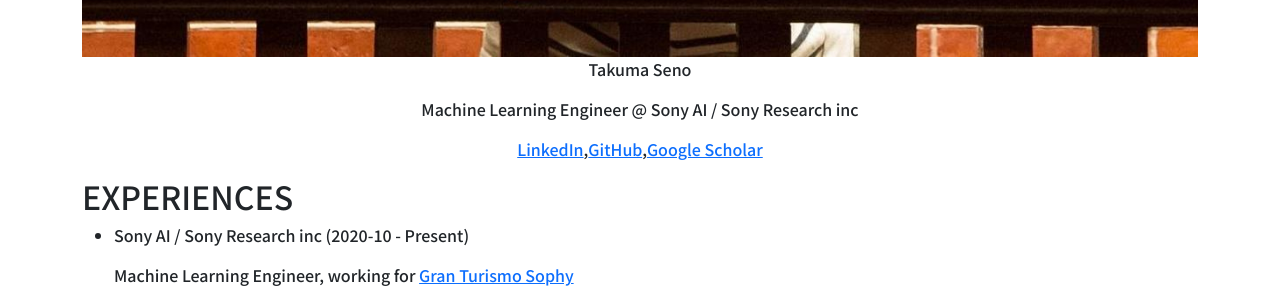
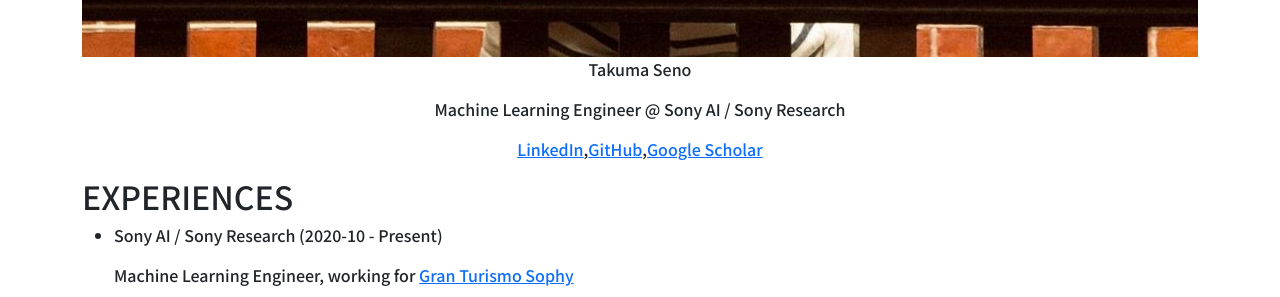
Before and after one commit to takuseno/takuseno.github.io, a Gatsby site: page / in a window 1280 px wide. Shown: the part 1115-1412 px from the top of the page. Built offline with nearby package versions, Linux system fonts and the light colour scheme; Gatsby itself is replaced by a stand-in of ours.

Commit message:
Update company name

```diff
--- a/src/pages/index.js
+++ b/src/pages/index.js
@@ -32,7 +32,7 @@
       </Row>
       <Row className="justify-content-md-center">
         <Col md="auto">
-          <p>Machine Learning Engineer @ Sony AI / Sony Research inc</p>
+          <p>Machine Learning Engineer @ Sony AI / Sony Research</p>
         </Col>
       </Row>
       <Row className="justify-content-md-center">
@@ -55,7 +55,7 @@
       <div className={sectionContentStyle}>
         <ul className={contentListStyle}>
           <li>
-            <p><span className={importantNameStyle}>Sony AI / Sony Research inc</span> (2020-10 - Present)</p>
+            <p><span className={importantNameStyle}>Sony AI / Sony Research</span> (2020-10 - Present)</p>
             <p>Machine Learning Engineer, working for <a href="https://www.gran-turismo.com/us/gran-turismo-sophy/">Gran Turismo Sophy</a></p>
           </li>
           <li>
```
